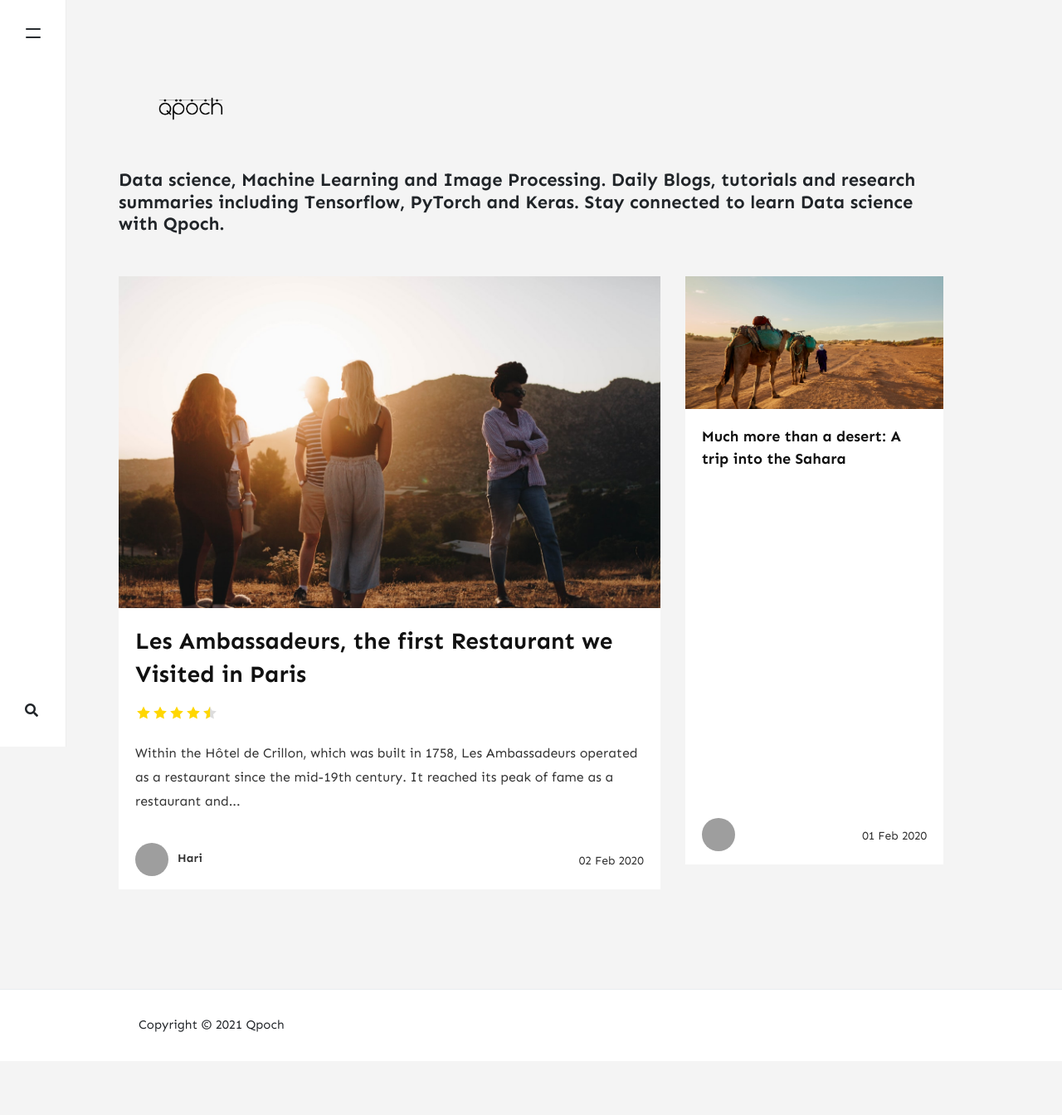
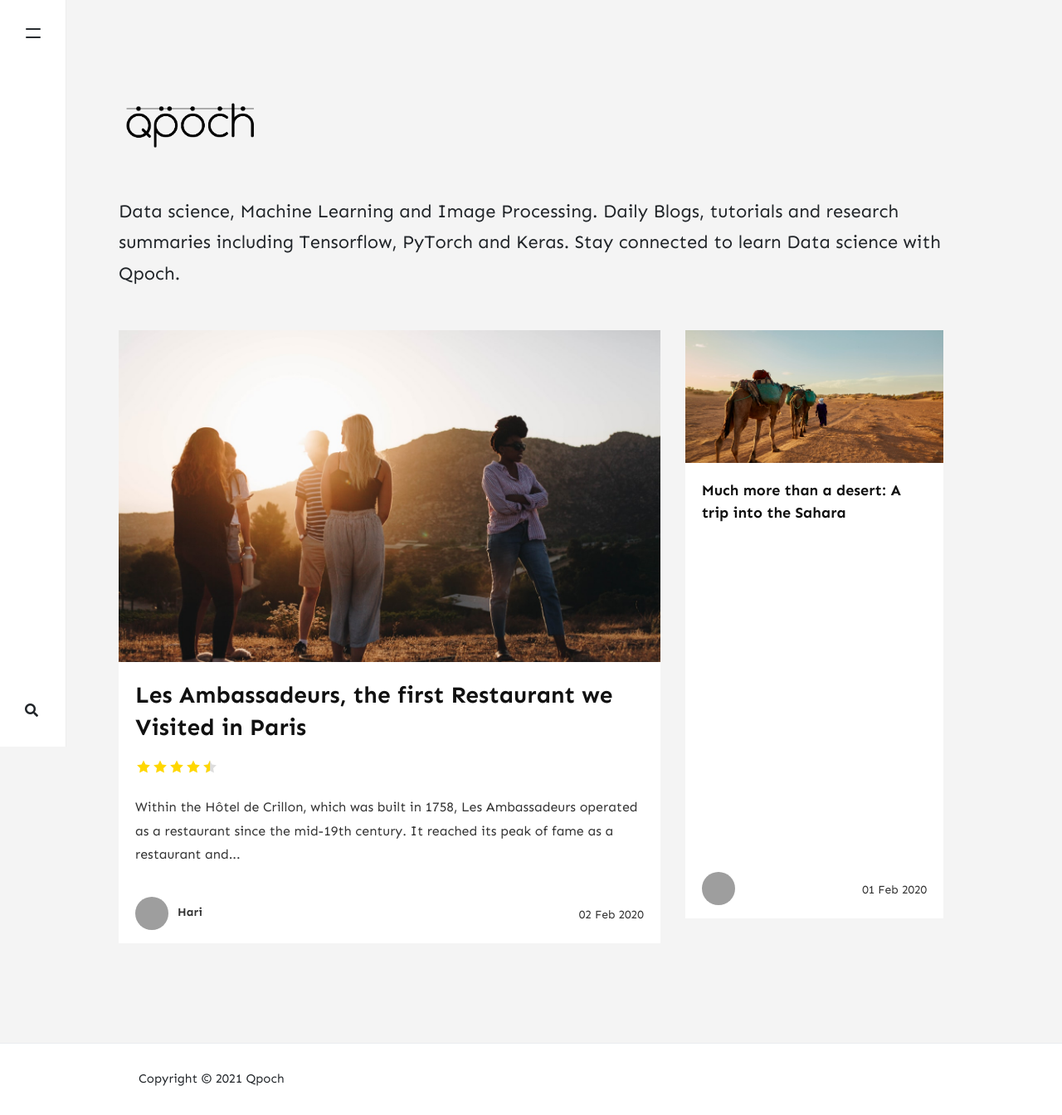
Before and after one commit to qpochlabs/coming_soon, a Jekyll site: the page built from index.html, in a window 1280 px wide. Shown: the whole page at 83% size. Built offline with Jekyll 4.4.1, drawn with Linux system fonts in a browser that asks for light colours; nearby versions of some CDN libraries; the list of posts is cut into pages by our own code; comment, search, counter and statistics services are not loaded; before the commit the page ends 1279 px from its top, so only the background shows below that; grey boxes are pictures that could not be loaded.

Commit message:
Update default.html

```diff
--- a/_layouts/default.html
+++ b/_layouts/default.html
@@ -71,14 +71,14 @@ ga('send', 'pageview');
     ================================================== -->
 
     <a class="navbar-brand" href="{{ site.baseurl }}/">
-        <img src="{{ site.baseurl }}/{{ site.logo }}" alt="{{ site.name }}" style="display: block; margin-left: auto; margin-right: auto; width: 50%;">
+        <img src="{{ site.baseurl }}/{{ site.logo }}" alt="{{ site.name }}">
     </a>
 
 
     <!-- Site Tag
     ================================================== -->
     {% if page.url == '/' %}
-        <p class="sitetag" style="font-size: 22px;">
+        <p class="" style="font-size: 22px;">
             {{ site.description }}
         </p>
     {% endif %}
```
